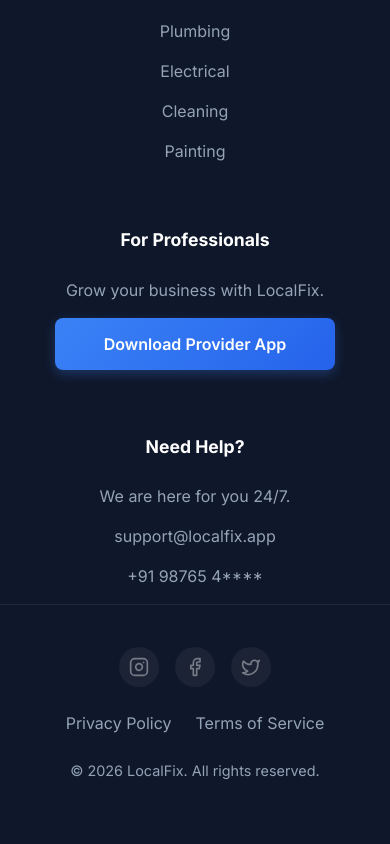
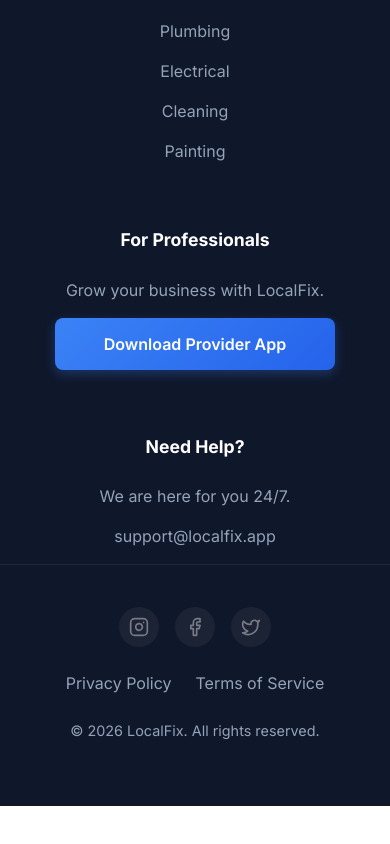
Before and after one commit to poulineantony/localfix-web, a React (Vite) app: page / in a window 390 px wide. Shown: the part 8774-9618 px from the top of the page. After the commit the page ends 9580 px from the top, so only its background shows below. Built offline with nearby package versions, Linux system fonts and the light colour scheme.

Commit message:
Remove phone number from footer contact section

```diff
--- a/src/App.tsx
+++ b/src/App.tsx
@@ -206,7 +206,6 @@
             <h4>Need Help?</h4>
             <p>We are here for you 24/7.</p>
             <a href="mailto:support@localfix.app">support@localfix.app</a>
-            <a href="tel:+919876543210">+91 98765 4****</a>
           </div>
 
         </div>
```
